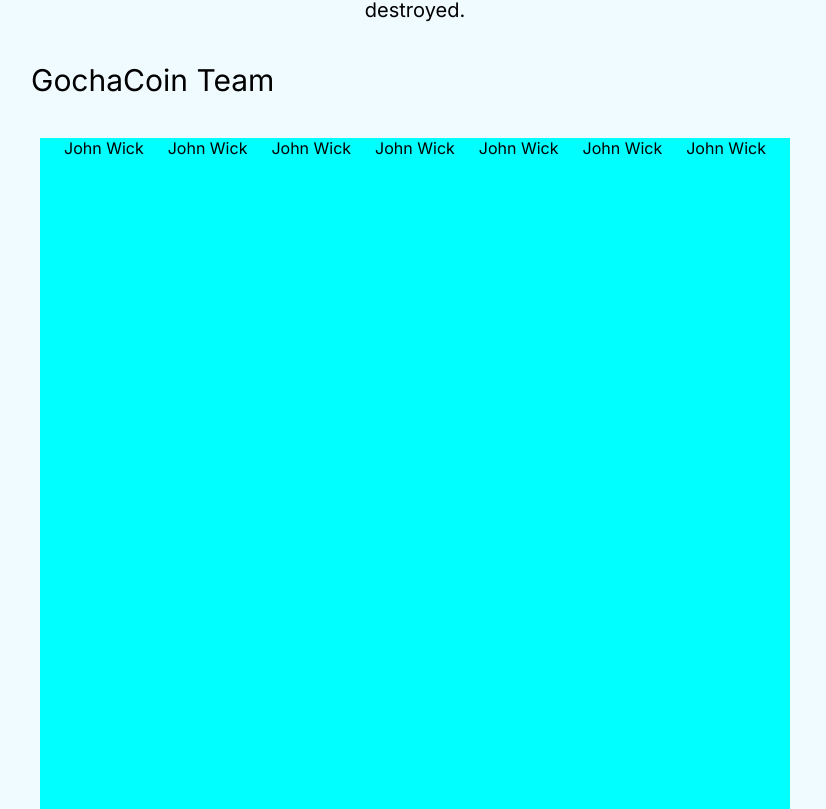
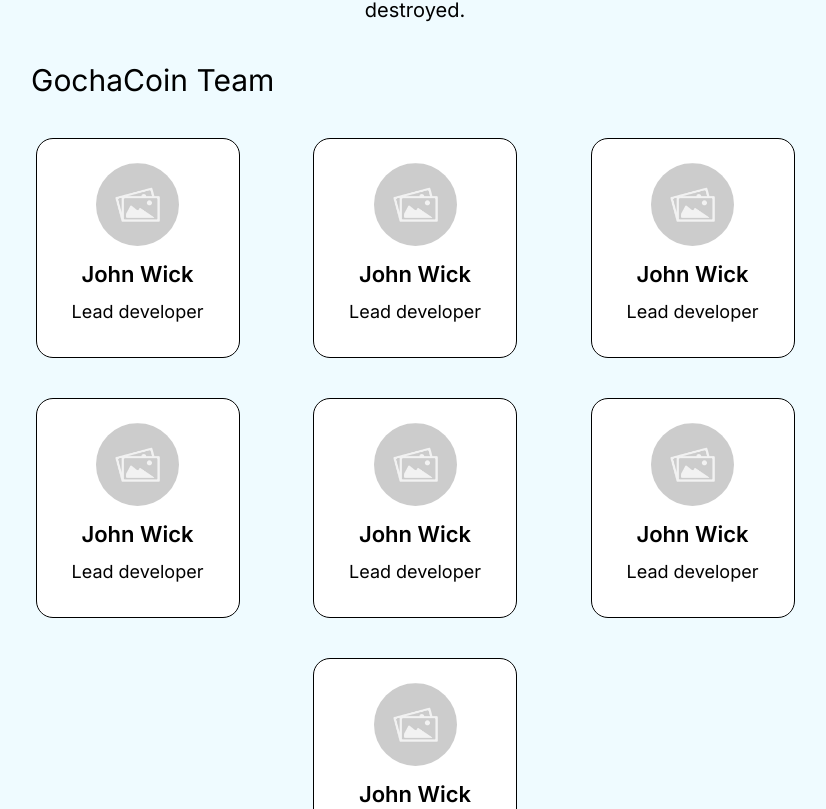
Before and after one commit to galtrapecar/gachacoin-web, a React (Create React App) app: page /about in a window 1280 px wide. Shown: the part 751-1560 px from the top of the page, without its empty margins (225-1051 px from the left). Built offline with nearby package versions, Linux system fonts and the light colour scheme.

Commit message:
Implemented AboutPage

```diff
--- /dev/null
+++ b/src/components/TeamMemberCard/TeamMemberCard.scss
@@ -0,0 +1,35 @@
+.TeamMemberCard {
+  width: 204px;
+  height: 220px;
+  border: 1px solid $color-mono1000;
+  border-radius: 17px;
+  background-color: $color-mono000;
+  display: flex;
+  flex-direction: column;
+  align-items: center;
+  text-align: center;
+
+  .__image__container {
+    margin-top: 24px;
+    position: relative;
+    width: 83px;
+    height: 83px;
+
+    img {
+      border-radius: 999px;
+      width: 83px;
+      height: 83px;
+    }
+  }
+
+  .__name {
+    margin-top: 15px;
+    font-size: 22px;
+    font-weight: 600;
+  }
+
+  .__position {
+    font-size: 18px;
+    margin-top: 14px;
+  }
+}
--- /dev/null
+++ b/src/components/TeamMemberCard/TeamMemberCard.tsx
@@ -0,0 +1,27 @@
+import React from 'react';
+import placeholder from '../../assets/images/placeholder.jpeg';
+
+export type TeamMemberCardProps = {
+  name: string;
+  position: string;
+  image?: string;
+};
+
+const TeamMemberCard = ({ name, position, image }: TeamMemberCardProps) => {
+  return (
+    <div className="TeamMemberCard">
+      <div className="__image__container">
+        <img
+          src={require('../../assets/images/placeholder.jpeg')}
+          alt="profile"
+        />
+      </div>
+      <div className="__name">{name}</div>
+      <div className="__position">{position}</div>
+    </div>
+  );
+};
+
+export default TeamMemberCard;
+
+// FIXME: dynamical image rendering
--- a/src/pages/about/AboutPage.scss
+++ b/src/pages/about/AboutPage.scss
@@ -1,3 +1,7 @@
+body {
+  overflow: auto;
+}
+
 .AboutPage {
   &__content {
     display: flex;
@@ -46,11 +50,12 @@
     }
 
     .__teamMember__cards__container {
-      background-color: aqua;
-      width: 750px;
-      height: 720px;
       display: flex;
+      row-gap: 40px;
+      column-gap: 69px;
       justify-content: space-evenly;
+      flex-wrap: wrap;
+      width: 60%;
     }
 
     .__manifesto__container {
@@ -72,7 +77,7 @@
   &__footer {
     margin-top: 40px;
     width: 100%;
-    height: 400px;
+    height: 30vh;
     background: url('../../assets/images/background.jpg') center center repeat;
     background-size: 10em;
   }
--- a/src/pages/about/AboutPage.tsx
+++ b/src/pages/about/AboutPage.tsx
@@ -3,6 +3,7 @@
 import { symbolAtom } from '../../state';
 import Button from '../../components/Button/Button';
 import Icons from '../../assets/icons/index';
+import TeamMemberCard from '../../components/TeamMemberCard/TeamMemberCard';
 
 const AboutPage = () => {
   const symbol = useRecoilValue(symbolAtom);
@@ -75,7 +76,7 @@
         </div>
         <div className="__teamMember__cards__container">
           {teamMembers.map((member, index) => (
-            <div key={index}>{member.name}</div>
+            <TeamMemberCard key={index} {...member} />
           ))}
         </div>
         <div className="__title__wrapper">
@@ -106,4 +107,6 @@
 
 export default AboutPage;
 
-// FIXME: Scroll not working
+// FIXME: The Gocha manifesto columns not equal width
+// TODO: Add navigation buttons functionality
+// TODO: Update footer with content
--- a/src/root.scss
+++ b/src/root.scss
@@ -32,3 +32,4 @@
 @import './components/RainbowBorder/RainbowBorder.scss';
 @import './components/WalletPopUp/WalletPopUp.scss';
 @import './components/MarketplaceCard/MarketplaceCards.scss';
+@import './components/TeamMemberCard/TeamMemberCard.scss';
```
